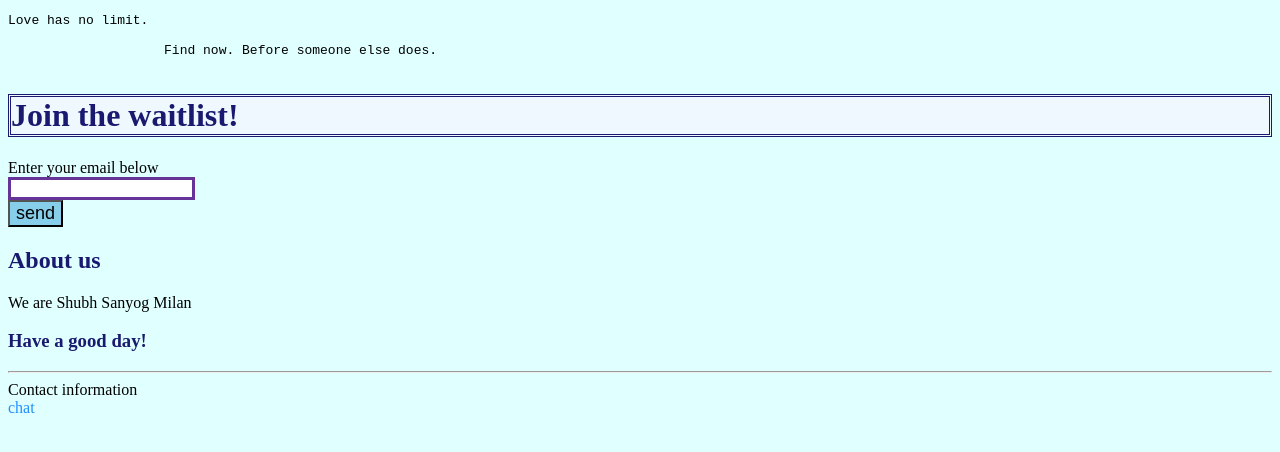
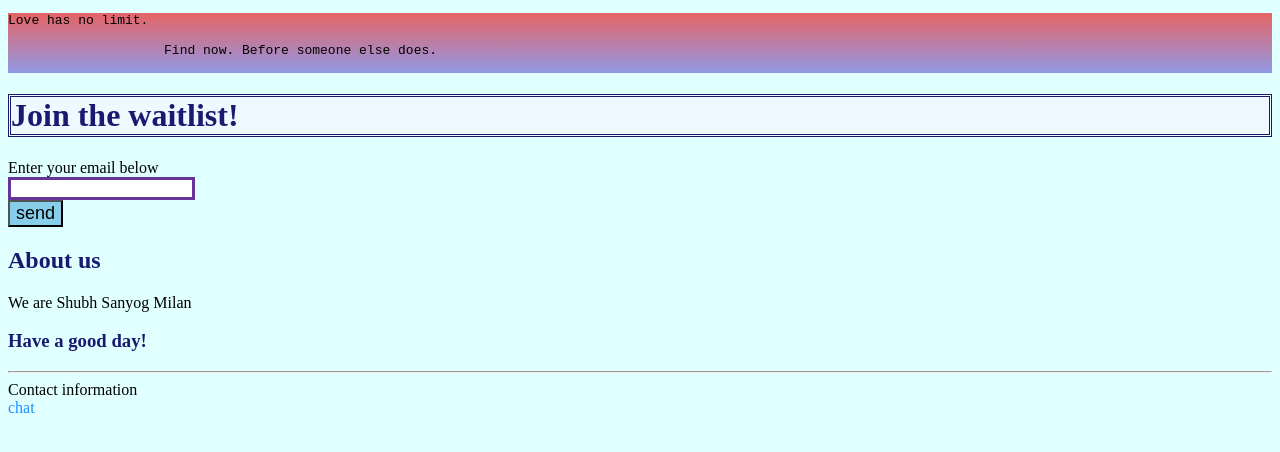
Before and after one commit to my-coding-tasks/Dating_App_Simulation, a plain HTML site: page index.html in a window 1280 px wide. Drawn offline with Linux system fonts and the light colour scheme.

Commit message:
Update index.html

```diff
--- a/index.html
+++ b/index.html
@@ -6,6 +6,9 @@
         <style>
             body {
                 background-color: lightcyan;
+            }
+            pre {
+                background: linear-gradient(#e66465, #9198e5)
             }
             a {
                 text-decoration: none;
```
